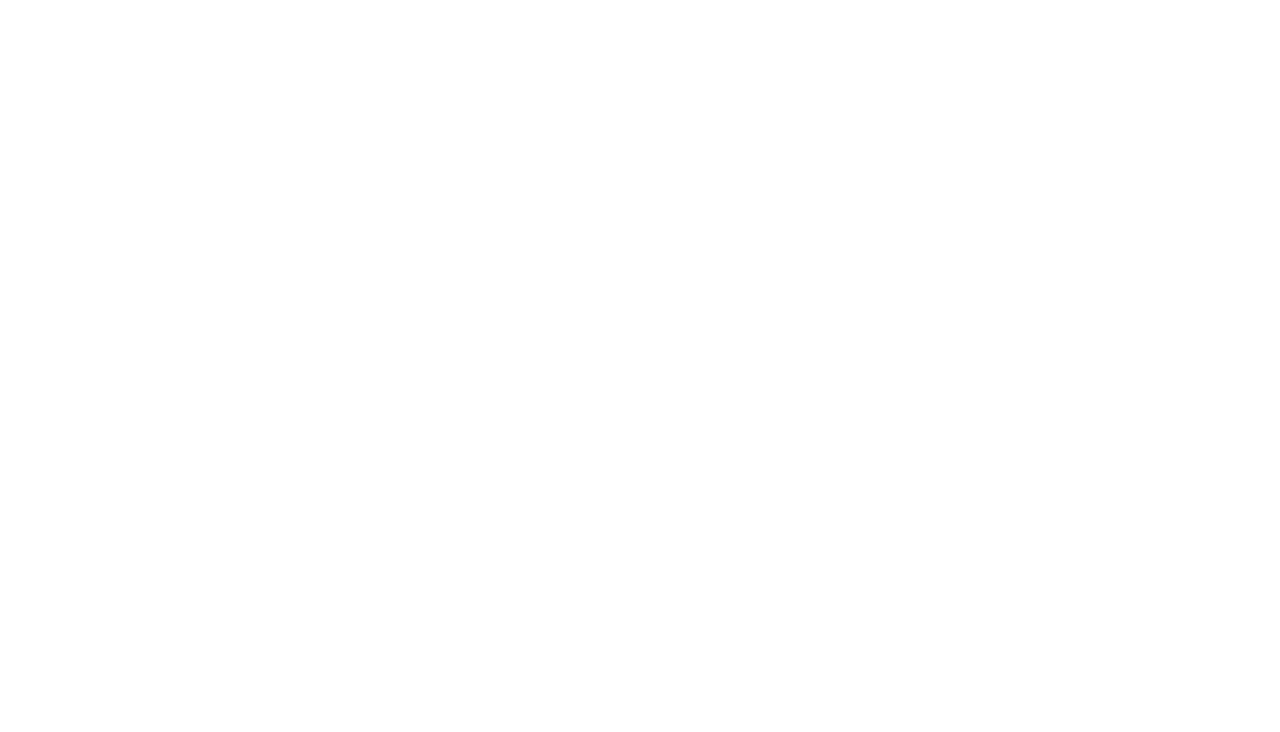
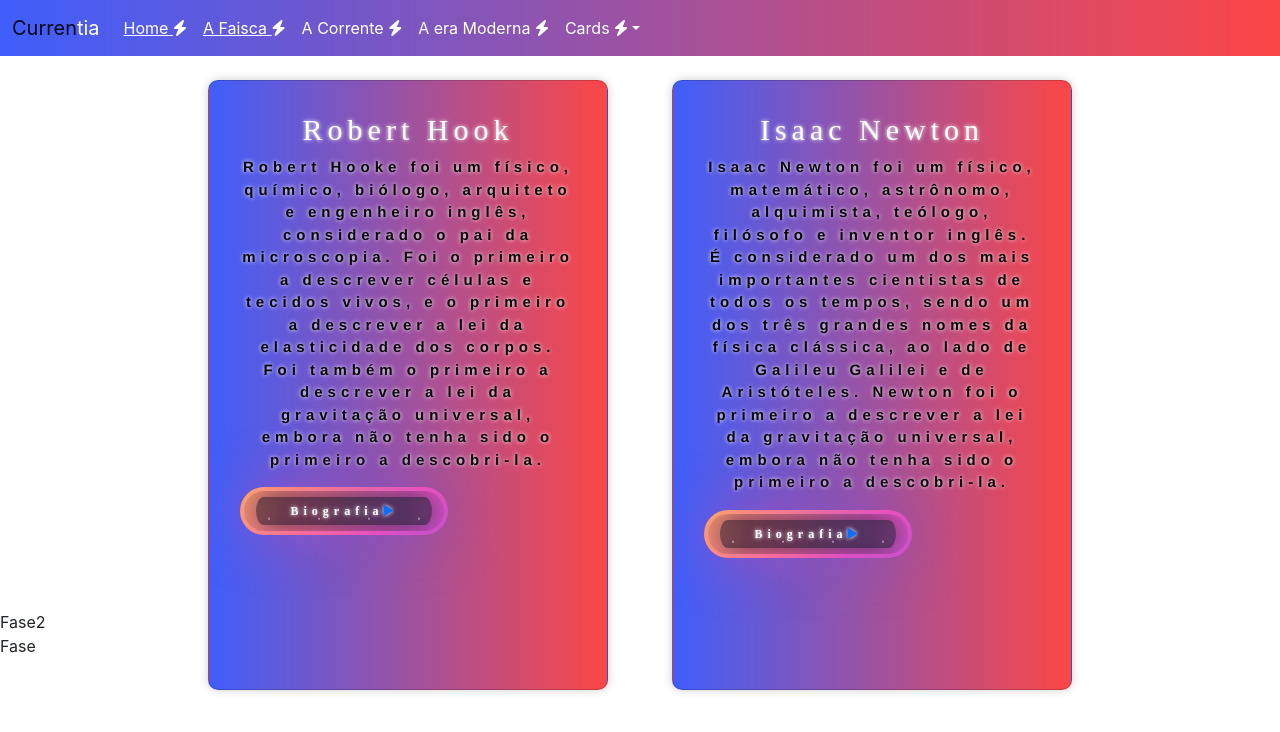
Before and after one commit to benetesla/currentia, a React (Create React App) app: page /fase1 in a window 1280 px wide. Before the commit this address had no page. Shown: the top 732 px of the page. Built offline with nearby package versions, Linux system fonts and the light colour scheme.

Commit message:
Estilizando os cartoes da primeira fase

```diff
--- a/src/App.css
+++ b/src/App.css
@@ -1,5 +1,6 @@
 .App {
   text-align: center;
+
 }
 
 .App-logo {
--- a/src/App.js
+++ b/src/App.js
@@ -2,16 +2,16 @@
 import { BrowserRouter, Route, Routes } from 'react-router-dom';
 import './App.css';
 import Home from './Section/Home/Home';
-import History from './Section/History/History';
-import CardsScient from './Section/CardsScient/CardsScientist';
+import Fase from './Section/Fases/Fase';
 function App() {
   return (
     <>
       <BrowserRouter>
         <Routes>
           <Route path="/" element={<Home />} />
-          <Route path="/history" element={<History />} />
-          <Route path="/cards" element={<CardsScient />} />
+          <Route path="/fase1" element={<Fase />} />
+          <Route path="/fase2" element={<Fase />} />
+          <Route path="/fase3" element={<Fase />} />
         </Routes>
       </BrowserRouter>
     </>
--- /dev/null
+++ b/src/Components/Fase1/Fase1.css
@@ -0,0 +1,227 @@
+.container {
+    display: flex;
+    flex-direction: column;
+    align-items: center;
+    justify-content: center;
+}
+
+.card {
+    display: flex;
+    flex-direction: column;
+    align-items: center;
+    justify-content: center;
+    width: 400px;
+    height: 400px;
+    background: #fff;
+    border-radius: 10px;
+    box-shadow: 0 0 10px rgba(0, 0, 0, 0.2);
+    transition: 0.5s;
+    margin: 20px;
+    margin-top: 5rem;
+}
+
+.btn {
+    display: flex;
+    justify-content: center;
+    align-items: center;
+    width: 13rem;
+    height: 3rem;
+    background-size: 300% 300%;
+    backdrop-filter: blur(1rem);
+    border-radius: 5rem;
+    transition: 0.5s;
+    animation: gradient_301 5s ease infinite;
+    border: double 4px transparent;
+    background-image: linear-gradient(#212121, #212121), linear-gradient(137.48deg, #ffdb3b 10%, #FE53BB 45%, #8F51EA 67%, #0044ff 87%);
+    background-origin: border-box;
+    background-clip: content-box, border-box;
+    font-family: 'Avalors Personal Use';
+
+
+}
+
+#container-stars {
+    position: fixed;
+    z-index: -1;
+    width: 100%;
+    height: 100%;
+    overflow: hidden;
+    transition: 0.5s;
+    backdrop-filter: blur(1rem);
+    border-radius: 5rem;
+}
+
+strong {
+    z-index: 2;
+    font-family: 'Avalors Personal Use';
+    font-size: 12px;
+    letter-spacing: 5px;
+    color: #FFFFFF;
+    text-shadow: 0 0 4px white;
+}
+
+#glow {
+    position: absolute;
+    display: flex;
+    width: 12rem;
+}
+
+.circle {
+    width: 100%;
+    height: 30px;
+    filter: blur(2rem);
+    animation: pulse_3011 4s infinite;
+    z-index: -1;
+}
+
+.circle:nth-of-type(1) {
+    background: rgba(254, 83, 186, 0.636);
+}
+
+.circle:nth-of-type(2) {
+    background: rgba(142, 81, 234, 0.704);
+}
+
+.btn:hover #container-stars {
+    z-index: 1;
+    background-color: #212121;
+}
+
+.btn:hover {
+    transform: scale(1.1)
+}
+
+.btn:active {
+    border: double 4px #FE53BB;
+    background-origin: border-box;
+    background-clip: content-box, border-box;
+    animation: none;
+}
+
+.btn:active .circle {
+    background: #FE53BB;
+}
+
+#stars {
+    position: relative;
+    background: transparent;
+    width: 200rem;
+    height: 200rem;
+}
+
+#stars::after {
+    content: "";
+    top: -10rem;
+    left: -100rem;
+    width: 100%;
+    height: 100%;
+    animation: animStarRotate 90s linear infinite;
+}
+
+#stars::after {
+    background-image: radial-gradient(#ffffff 1px, transparent 1%);
+    background-size: 50px 50px;
+}
+
+#stars::before {
+    content: "";
+    position: absolute;
+    top: 0;
+    left: -50%;
+    width: 170%;
+    height: 500%;
+    animation: animStar 60s linear infinite;
+}
+
+#stars::before {
+    background-image: radial-gradient(#ffffff 1px, transparent 1%);
+    background-size: 50px 50px;
+    opacity: 0.5;
+}
+
+@keyframes animStar {
+    from {
+        transform: translateY(0);
+    }
+
+    to {
+        transform: translateY(-135rem);
+    }
+}
+
+@keyframes animStarRotate {
+    from {
+        transform: rotate(360deg);
+    }
+
+    to {
+        transform: rotate(0);
+    }
+}
+
+@keyframes gradient_301 {
+    0% {
+        background-position: 0% 50%;
+    }
+
+    50% {
+        background-position: 100% 50%;
+    }
+
+    100% {
+        background-position: 0% 50%;
+    }
+}
+
+@keyframes pulse_3011 {
+    0% {
+        transform: scale(0.75);
+        box-shadow: 0 0 0 0 rgba(0, 0, 0, 0.7);
+    }
+
+    70% {
+        transform: scale(1);
+        box-shadow: 0 0 0 10px rgba(0, 0, 0, 0);
+    }
+
+    100% {
+        transform: scale(0.75);
+        box-shadow: 0 0 0 0 rgba(0, 0, 0, 0);
+    }
+}
+
+.card {
+    display: flex;
+    flex-direction: column;
+    align-items: center;
+    justify-content: center;
+    width: 400px;
+    height: 100%;
+    background: rgb(156, 169, 235);
+    background: linear-gradient(90deg, rgba(63, 94, 251, 1) 0%, rgba(252, 70, 70, 1) 100%);
+    border-radius: 10px;
+    box-shadow: 0 0 10px rgba(0, 0, 0, 0.2);
+    transition: 0.5s;
+    margin: 20px;
+    margin-top: 5rem;
+}
+.card-title {
+    font-family: 'Avalors Personal Use';
+    font-size: 30px;
+    letter-spacing: 5px;
+    color: #FFFFFF;
+    text-shadow: 0 0 4px white;
+    text-align: center;
+}
+.card-text{
+    font-size:15px;
+    letter-spacing: 5px;
+    color: #080808;
+    text-shadow: 0 0 4px white;
+    text-align: center;
+    font-family: 'Franklin Gothic Medium', 'Arial Narrow', Arial, sans-serif;
+    font-weight: 800;
+}
+.card:hover {
+    transform: scale(1.1)
+}
--- a/src/Components/Fase1/Fase1.jsx
+++ b/src/Components/Fase1/Fase1.jsx
@@ -1,12 +1,75 @@
 import React from 'react'
-import  Navbar  from '../navbar/Navbar'
-import Footer from '../Footer/Footer'
+import Navbar from '../navbar/Navbar'
+import './Fase1.css'
 const Fase1 = () => {
   return (
     <>
       <Navbar />
+      <div className="container">
+        <div className="row">
+          <div className="col-12 col-md-6">
+            <div className="card mb-2">
+              <div className="card-body">
+                <h5 className="card-title">Robert Hook</h5>
+                <p className="card-text">
+                  Robert Hooke foi um físico, químico, biólogo, arquiteto e engenheiro inglês, considerado o pai da microscopia. Foi o primeiro a descrever células e tecidos vivos, e o primeiro a descrever a lei da elasticidade dos corpos. Foi também o primeiro a descrever a lei da gravitação universal, embora não tenha sido o primeiro a descobri-la.
+                </p>
+                <button type="button" className="btn">
+                  <strong>
+                    <span>
+                      Biografia
+                      <a href="https://www.youtube.com/watch?v=CNU-n6tCx1A&ab_channel=AlanisPantuzzo" target="_blank" rel="noreferrer">
+                        <i className="fas fa-play"></i>
+                      </a>
 
-      <Footer />
+                    </span>
+                  </strong>
+                  <div id="container-stars">
+                    <div id="stars"></div>
+                  </div>
+
+                  <div id="glow">
+                    <div className="circle"></div>
+                    <div className="circle"></div>
+                  </div>
+                </button>
+              </div>
+            </div>
+          </div>
+          <div className="col-12 col-md-6">
+            <div className="card">
+              <div className="card-body">
+                <h5 className="card-title">Isaac Newton</h5>
+                <p className="card-text">
+                  Isaac Newton foi um físico, matemático, astrônomo, alquimista, teólogo, filósofo e inventor inglês. É considerado um dos mais importantes cientistas de todos os tempos, sendo um dos três grandes nomes da física clássica, ao lado de Galileu Galilei e de Aristóteles. Newton foi o primeiro a descrever a lei da gravitação universal, embora não tenha sido o primeiro a descobri-la.
+                </p>
+                <button type="button" className="btn">
+                  <strong>
+                    <span>
+                      Biografia
+                      <a href="https://www.youtube.com/watch?v=CNU-n6tCx1A&ab_channel=AlanisPantuzzo" target="_blank" rel="noreferrer">
+                        <i className="fas fa-play"></i>
+                      </a>
+
+                    </span>
+                  </strong>
+                  <div id="container-stars">
+                    <div id="stars"></div>
+                  </div>
+
+                  <div id="glow">
+                    <div className="circle"></div>
+                    <div className="circle"></div>
+                  </div>
+                </button>
+              </div>
+            </div>
+          </div>
+        </div>
+      </div>
+
+
+
     </>
   )
 }
--- a/src/Components/Fase3/Fase3.jsx
+++ b/src/Components/Fase3/Fase3.jsx
@@ -1,9 +1,9 @@
 import React from 'react'
 
-const Fase = () => {
+const Fase3 = () => {
   return (
     <div>Fase</div>
   )
 }
 
-export default Fase
+export default Fase3
--- a/src/Components/hero/Hero.jsx
+++ b/src/Components/hero/Hero.jsx
@@ -30,7 +30,7 @@
         </div>
       </article>
       <button className="btn btn-primary">
-        <a href="/history">Saiba mais</a>
+        <a href="/fase1">Saiba mais</a>
       </button>
 
     </div>
--- a/src/Components/navbar/Navbar.jsx
+++ b/src/Components/navbar/Navbar.jsx
@@ -1,10 +1,11 @@
 /* eslint-disable jsx-a11y/anchor-is-valid */
 import React from 'react'
 import './Navbar.css'
+import { Link } from 'react-router-dom'
 const Navbar = () => {
   return (
     <div>
-      <nav className="navbar navbar-expand-lg bg-primary">
+      <nav className="navbar fixed-top  navbar-expand-lg bg-primary">
         <div className="container-fluid">
           <a className="navbar-brand" href="#">
             Curren<span className="text-white">tia</span>
@@ -15,13 +16,18 @@
           <div className="collapse navbar-collapse" id="navbarSupportedContent">
             <ul className="navbar-nav me-auto mb-2 mb-lg-0">
               <li className="nav-item">
-                <a className="nav-link active text-white" aria-current="page" href="#">
-                  Home <i className="fas fa-bolt"></i>
+                <a className="nav-link active text-white" aria-current="page">
+                  <Link to="/" className="text-white">
+                    Home <i className="fas fa-bolt"></i>
+                  </Link>
+
                 </a>
               </li>
               <li className="nav-item">
                 <a className="nav-link text-white" href="#">
-                  A Faisca   <i className="fas fa-bolt"></i>
+                  <Link to="/fase1" className="text-white">
+                    A Faisca   <i className="fas fa-bolt"></i>
+                  </Link>
                 </a>
               </li>
               <li className="nav-item">
--- a/src/Section/CardsScient/CardsScientist.jsx
+++ /dev/null
@@ -1,15 +0,0 @@
-import React from 'react'
-import Scient1 from '../../Components/Scient1/Cards'
-import Scient2 from '../../Components/Scient2/Cards2'
-import Scient3 from '../../Components/Scient3/CardsFinish'
-const CardsScientist = () => {
-  return (
-    <>
-    <Scient1 />
-    <Scient2 />
-    <Scient3 />
-    </>
-  )
-}
-
-export default CardsScientist
--- a/src/Section/History/History.jsx
+++ b/src/Section/Fases/Fase.jsx
@@ -2,14 +2,15 @@
 import Fase1 from '../../Components/Fase1/Fase1'
 import Fase2 from '../../Components/Fase2/Fase2'
 import Fase3 from '../../Components/Fase3/Fase3'
-const History = () => {
+const Fase = () => {
     return (
         <>
             <Fase1 />
             <Fase2 />
             <Fase3 />
+
         </>
     )
 }
 
-export default History
+export default Fase
```
Also changed, not shown: src/Components/Fase1/Fase.css (deleted), src/Components/navbar/Navbar.css (line endings or trailing spaces), 1 other file (tests, documents, lock files or other folders). Lines whose indentation alone changed are shown as unchanged.
